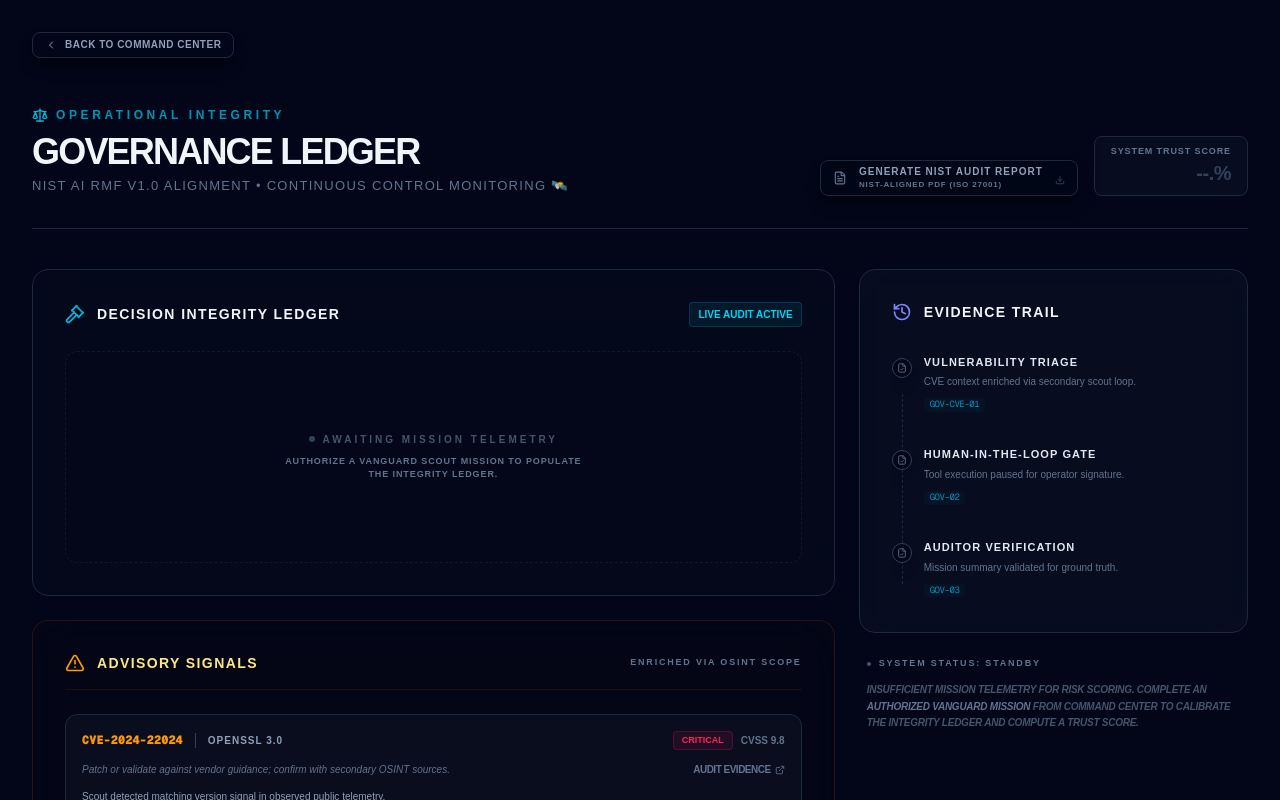
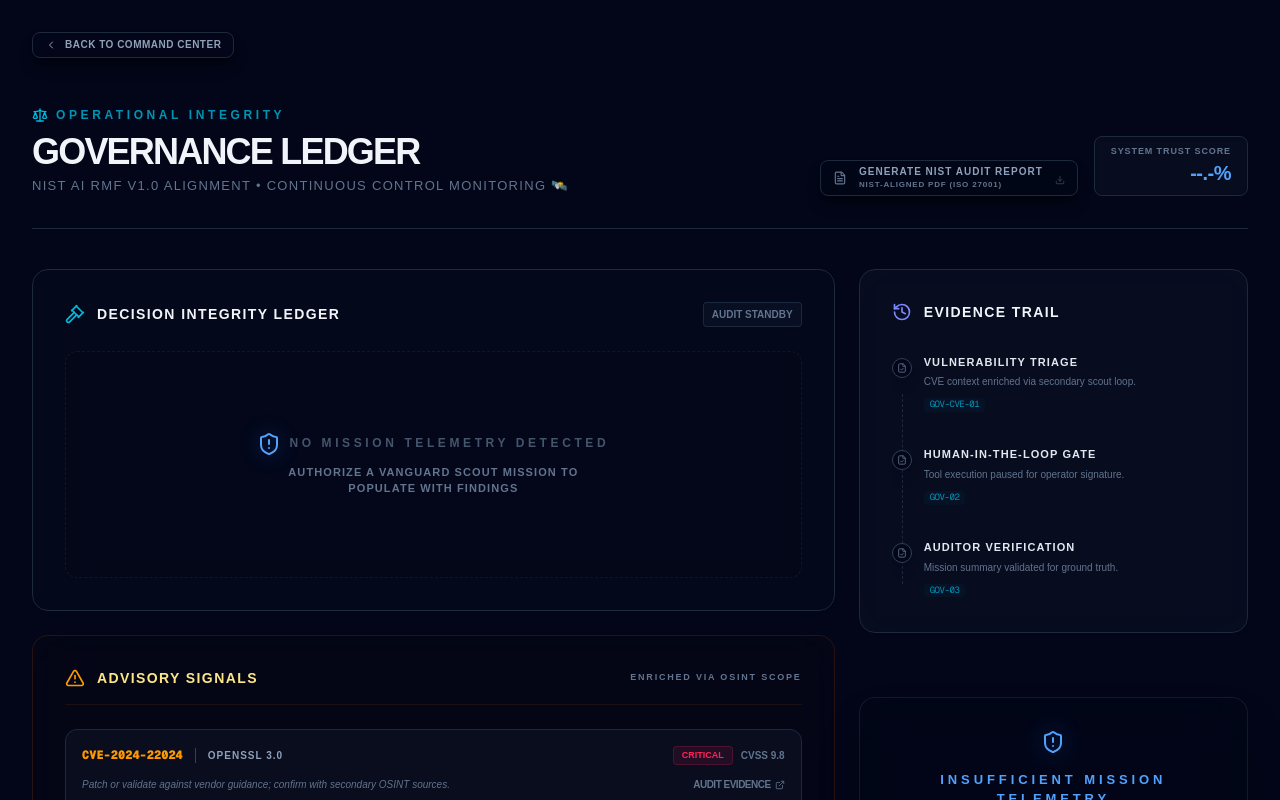
Before and after one commit to GeorgianaAI/vanguard-agent, a Next.js app: page /governance in a window 1280 px wide. Shown: the top 800 px of the page. Built offline with nearby package versions, Linux system fonts and the light colour scheme.

Commit message:
style: update no data ledger styles and readme file images

```diff
--- a/app/governance/components/DecisionIntegrityLedger.tsx
+++ b/app/governance/components/DecisionIntegrityLedger.tsx
@@ -1,6 +1,6 @@
 "use client";
 
-import { Gavel } from "lucide-react";
+import { Gavel, ShieldAlert } from "lucide-react";
 
 import { useGovernanceData } from "../hooks/useGovernanceData";
 
@@ -22,12 +22,21 @@ export function DecisionIntegrityLedger() {
           </h2>
         </div>
         <div className="flex items-center gap-2">
+          {hasMissionLedger ? (
             <span
               data-testid="governance-ledger-live-badge"
               className="rounded border border-cyan-500/20 bg-cyan-950/40 px-2 py-1 text-[10px] font-bold text-cyan-400"
             >
               LIVE AUDIT ACTIVE
             </span>
+          ) : (
+            <span
+              data-testid="governance-ledger-standby-badge"
+              className="rounded border border-slate-700/50 bg-slate-900/50 px-2 py-1 text-[10px] font-bold text-slate-500"
+            >
+              AUDIT STANDBY
+            </span>
+          )}
         </div>
       </div>
 
@@ -67,13 +76,19 @@ export function DecisionIntegrityLedger() {
           className="flex flex-col items-center justify-center rounded-xl border border-dashed border-slate-800/50 bg-slate-950/20 py-20"
         >
           <div className="mb-2 flex items-center gap-2">
-            <div className="h-1.5 w-1.5 rounded-full bg-slate-700" />
-            <span className="text-[10px] font-black uppercase tracking-[0.3em] text-slate-600">
-              Awaiting Mission Telemetry
+            <div className="relative flex items-center justify-center">
+              <div className="absolute h-full w-full rounded-full bg-blue-500/20 blur-md animate-pulse" />
+              <ShieldAlert
+                className="relative h-6 w-6 text-blue-400"
+                aria-hidden
+              />
+            </div>
+            <span className="text-[12px] font-black leading-relaxed uppercase tracking-[0.3em] text-slate-600">
+              No Mission Telemetry Detected
             </span>
           </div>
-          <p className="max-w-xs text-center text-[9px] font-bold uppercase tracking-widest text-slate-500">
-            Authorize a Vanguard Scout mission to populate the integrity ledger.
+          <p className="max-w-xs text-center text-[11px] font-bold uppercase tracking-widest text-slate-500">
+            Authorize a Vanguard Scout mission to populate with findings
           </p>
         </div>
       )}
--- a/app/governance/components/GovernancePageHeader.tsx
+++ b/app/governance/components/GovernancePageHeader.tsx
@@ -40,11 +40,13 @@ export function GovernancePageHeader() {
             System Trust Score
           </p>
           {trust.mode === "derived" ? (
-            <p className="text-xl font-black text-emerald-400">{trust.formatted}</p>
+            <p className="text-2xl font-black text-emerald-400">
+              {trust.formatted}
+            </p>
           ) : (
             <p
               data-testid="governance-trust-score-standby"
-              className="text-xl font-black tracking-tight text-slate-700"
+              className="text-xl font-black tracking-tight text-blue-400"
               title="Insufficient mission telemetry. Use Command Center to run an authorized mission."
             >
               {trust.display}
--- a/app/governance/components/GovernanceStatusBrief.tsx
+++ b/app/governance/components/GovernanceStatusBrief.tsx
@@ -1,29 +1,34 @@
 "use client";
 
+import { ShieldAlert } from "lucide-react";
 import { useGovernanceData } from "../hooks/useGovernanceData";
 
-/** Explains standby / insufficient mission-linked telemetry — under Evidence Trail only. */
+/** 🛰️ MISSION STATUS BRIEFING: Rendered in the Evidence Rail when telemetry is absent. */
 export function GovernanceStatusBrief() {
   const { model } = useGovernanceData();
 
+  // If data is derived (present), the brief is suppressed.
   if (model.source === "derived") return null;
 
   return (
     <div
       data-testid="governance-status-brief"
-      className="px-2 animate-in fade-in slide-in-from-bottom-2 duration-700"
+      className="mt-10 rounded-2xl border border-slate-800/60 bg-slate-950/40 p-8 text-center shadow-2xl backdrop-blur-xl transition-all duration-700 animate-in fade-in slide-in-from-bottom-3"
     >
-      <div className="mb-3 flex items-center gap-2">
-        <div className="h-1 w-1 rounded-full bg-slate-600" />
-        <span className="text-[9px] font-black uppercase tracking-[0.2em] text-slate-500">
-          System Status: Standby
+      <div className="mb-6 flex flex-col items-center gap-4">
+        <div className="relative flex items-center justify-center">
+          <div className="absolute h-full w-full rounded-full bg-blue-500/20 blur-md animate-pulse" />
+          <ShieldAlert className="relative h-6 w-6 text-blue-400" aria-hidden />
+        </div>
+
+        <span className="text-[13px] font-black uppercase tracking-[0.3em] text-blue-400">
+          Insufficient Mission Telemetry
         </span>
       </div>
 
-      <p className="text-[10px] font-bold uppercase tracking-tight leading-relaxed text-slate-600 italic">
-        Insufficient mission telemetry for risk scoring. Complete an{" "}
-        <span className="text-slate-500">authorized Vanguard mission</span> from
-        Command Center to calibrate the integrity ledger and compute a trust score.
+      <p className="mx-auto max-w-md text-[12px] font-black uppercase tracking-[0.2em] leading-relaxed text-slate-600">
+        Initialize an authorized Vanguard Scout mission from the Command Center
+        to synchronize telemetry and compute an active trust score
       </p>
     </div>
   );
--- a/app/governance/lib/deriveGovernanceTrustScore.ts
+++ b/app/governance/lib/deriveGovernanceTrustScore.ts
@@ -11,7 +11,7 @@ type GovernanceTrustDerived = {
 type GovernanceTrustStandby = {
   mode: "standby";
   /** Fixed hardware-style placeholder when telemetry is absent */
-  display: "--.%";
+  display: "--.-%";
 };
 
 export type GovernanceTrustDisplay =
@@ -39,7 +39,7 @@ export function deriveGovernanceTrustScore(
   if (model.source !== "derived") {
     return {
       mode: "standby",
-      display: "--.%",
+      display: "--.-%",
     };
   }
 
```
Also changed, not shown: 2 other files (tests, documents, lock files or other folders). Lines whose indentation alone changed are shown as unchanged.
